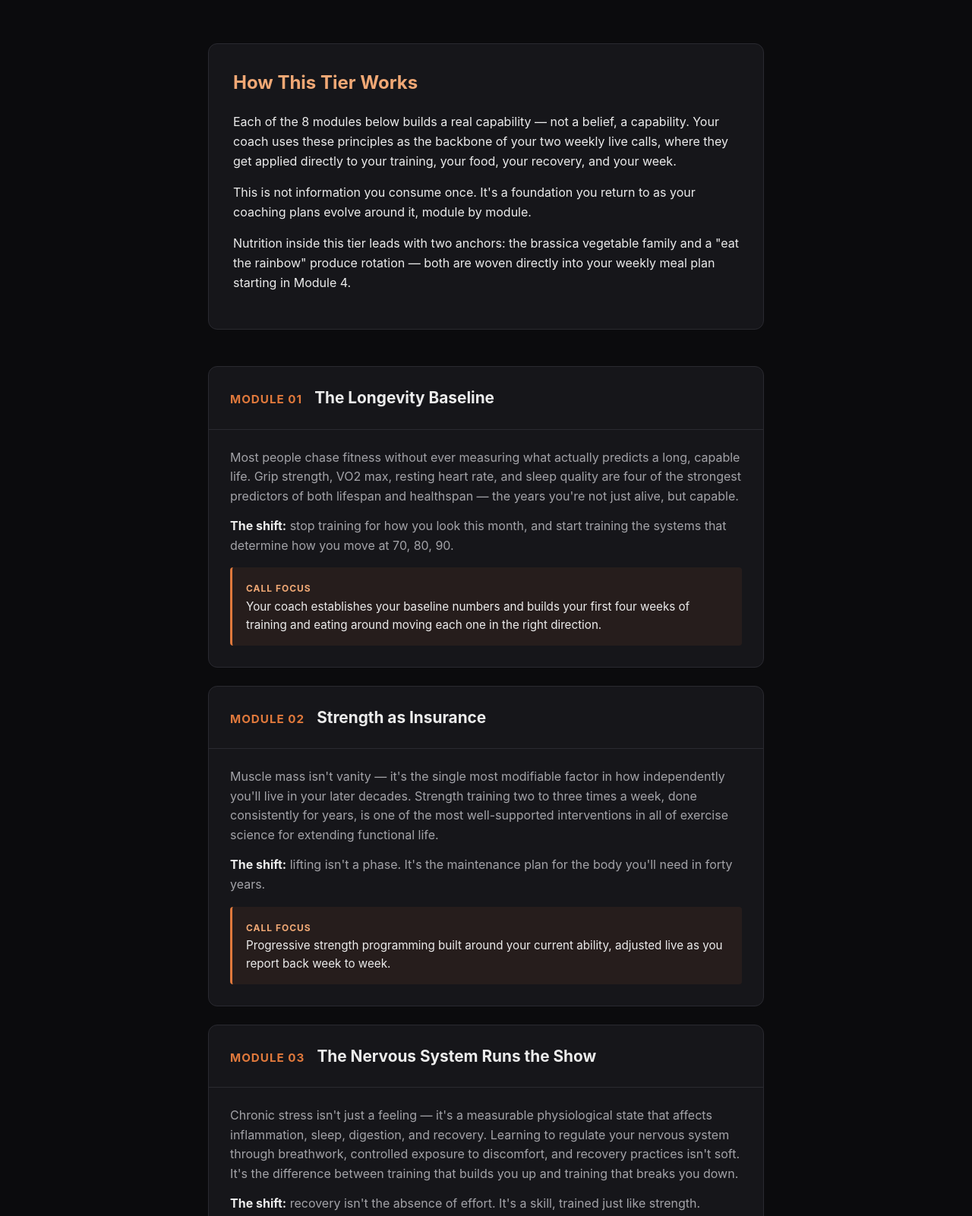
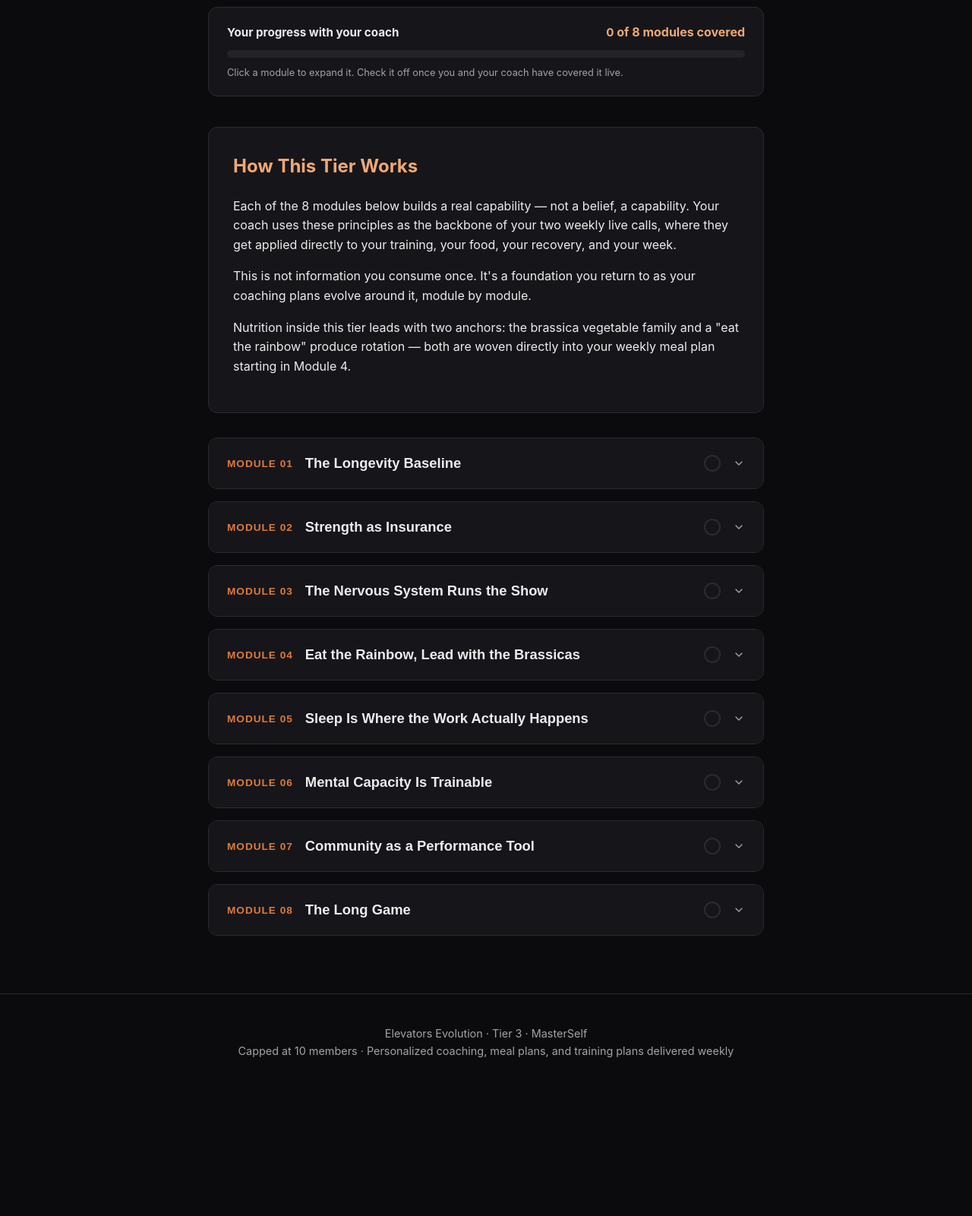
Before and after one commit to masterself216-bot/masterself-landing, a plain HTML site: page tier3-elevators-evolution.html in a window 1280 px wide. Shown: the part 420-2021 px from the top of the page at 76% size. After the commit the page ends 1895 px from the top, so only its background shows below. Drawn offline with Linux system fonts and the light colour scheme.

Commit message:
Add interactivity to Tier 3 page"

```diff
--- a/tier3-elevators-evolution.html
+++ b/tier3-elevators-evolution.html
@@ -22,113 +22,49 @@
     font-family: 'Montserrat', -apple-system, BlinkMacSystemFont, 'Segoe UI', sans-serif;
     line-height: 1.6;
   }
-  .hero {
-    padding: 80px 24px 60px;
-    text-align: center;
-    border-bottom: 1px solid var(--border);
+  .hero { padding: 80px 24px 40px; text-align: center; border-bottom: 1px solid var(--border); }
+  .hero h1 { font-size: 2.6rem; margin: 0 0 12px; color: var(--orange-soft); letter-spacing: -0.5px; }
+  .hero p { max-width: 640px; margin: 0 auto; color: var(--text-dim); font-size: 1.05rem; }
+  .badge {
+    display: inline-block; background: rgba(224,121,60,0.15); color: var(--orange-soft);
+    border: 1px solid var(--orange); padding: 4px 14px; border-radius: 20px;
+    font-size: 0.8rem; letter-spacing: 1px; text-transform: uppercase; margin-bottom: 20px;
   }
-  .hero h1 {
-    font-size: 2.6rem;
-    margin: 0 0 12px;
-    color: var(--orange-soft);
-    letter-spacing: -0.5px;
+  .tracker-wrap { max-width: 780px; margin: 32px auto 0; padding: 0 24px; }
+  .tracker { background: var(--panel); border: 1px solid var(--border); border-radius: 12px; padding: 20px 24px; }
+  .tracker-top { display: flex; justify-content: space-between; align-items: baseline; margin-bottom: 10px; }
+  .tracker-top span:first-child { font-weight: 700; font-size: 0.95rem; }
+  .tracker-count { color: var(--orange-soft); font-weight: 700; }
+  .bar-track { width: 100%; height: 10px; background: #232328; border-radius: 6px; overflow: hidden; }
+  .bar-fill { height: 100%; background: linear-gradient(90deg, var(--orange), var(--orange-soft)); width: 0%; transition: width 0.3s ease; border-radius: 6px; }
+  .tracker-hint { color: var(--text-dim); font-size: 0.8rem; margin-top: 10px; }
+  .container { max-width: 780px; margin: 0 auto; padding: 40px 24px 60px; }
+  .intro { background: var(--panel); border: 1px solid var(--border); border-radius: 12px; padding: 32px; margin-bottom: 32px; }
+  .intro h2 { color: var(--orange-soft); margin-top: 0; }
+  .module { border: 1px solid var(--border); border-radius: 12px; margin-bottom: 16px; overflow: hidden; background: var(--panel); }
+  .module-header {
+    padding: 22px 24px; display: flex; align-items: center; gap: 16px; cursor: pointer;
+    user-select: none; background: var(--panel); border: none; width: 100%; text-align: left; color: var(--text);
   }
-  .hero p {
-    max-width: 640px;
-    margin: 0 auto;
-    color: var(--text-dim);
-    font-size: 1.05rem;
+  .module-header:hover { background: #1c1c21; }
+  .module-number { color: var(--orange); font-weight: 700; font-size: 0.85rem; letter-spacing: 1px; white-space: nowrap; }
+  .module-title { font-size: 1.15rem; font-weight: 700; color: var(--text); margin: 0; flex: 1; }
+  .module-check {
+    width: 22px; height: 22px; border-radius: 50%; border: 2px solid var(--border); flex-shrink: 0;
+    display: flex; align-items: center; justify-content: center; font-size: 0.75rem; color: transparent; transition: all 0.2s ease;
   }
-  .badge {
-    display: inline-block;
-    background: rgba(224,121,60,0.15);
-    color: var(--orange-soft);
-    border: 1px solid var(--orange);
-    padding: 4px 14px;
-    border-radius: 20px;
-    font-size: 0.8rem;
-    letter-spacing: 1px;
-    text-transform: uppercase;
-    margin-bottom: 20px;
-  }
-  .container {
-    max-width: 780px;
-    margin: 0 auto;
-    padding: 60px 24px;
-  }
-  .intro {
-    background: var(--panel);
-    border: 1px solid var(--border);
-    border-radius: 12px;
-    padding: 32px;
-    margin-bottom: 48px;
-  }
-  .intro h2 {
-    color: var(--orange-soft);
-    margin-top: 0;
-  }
-  .module {
-    border: 1px solid var(--border);
-    border-radius: 12px;
-    margin-bottom: 24px;
-    overflow: hidden;
-    background: var(--panel);
-  }
-  .module-header {
-    padding: 24px 28px;
-    display: flex;
-    align-items: baseline;
-    gap: 16px;
-    border-bottom: 1px solid var(--border);
-  }
-  .module-number {
-    color: var(--orange);
-    font-weight: 700;
-    font-size: 0.95rem;
-    letter-spacing: 1px;
-  }
-  .module-title {
-    font-size: 1.3rem;
-    font-weight: 700;
-    color: var(--text);
-    margin: 0;
-  }
-  .module-body {
-    padding: 24px 28px 28px;
-  }
-  .module-body p {
-    color: var(--text-dim);
-    margin: 0 0 14px;
-  }
-  .module-body strong {
-    color: var(--text);
-  }
-  .call-focus {
-    margin-top: 16px;
-    padding: 14px 18px;
-    background: rgba(224,121,60,0.08);
-    border-left: 3px solid var(--orange);
-    border-radius: 4px;
-  }
-  .call-focus p {
-    margin: 0;
-    color: var(--text);
-    font-size: 0.95rem;
-  }
-  .call-focus span {
-    color: var(--orange-soft);
-    font-weight: 700;
-    text-transform: uppercase;
-    font-size: 0.75rem;
-    letter-spacing: 1px;
-  }
-  footer {
-    text-align: center;
-    padding: 40px 24px 80px;
-    color: var(--text-dim);
-    font-size: 0.9rem;
-    border-top: 1px solid var(--border);
-  }
+  .module-check.checked { background: var(--orange); border-color: var(--orange); color: #0b0b0d; }
+  .chevron { color: var(--text-dim); transition: transform 0.2s ease; flex-shrink: 0; }
+  .module.open .chevron { transform: rotate(180deg); }
+  .module-body-wrap { max-height: 0; overflow: hidden; transition: max-height 0.3s ease; }
+  .module.open .module-body-wrap { max-height: 600px; }
+  .module-body { padding: 4px 28px 26px; }
+  .module-body p { color: var(--text-dim); margin: 0 0 14px; }
+  .module-body strong { color: var(--text); }
+  .call-focus { margin-top: 12px; padding: 14px 18px; background: rgba(224,121,60,0.08); border-left: 3px solid var(--orange); border-radius: 4px; }
+  .call-focus p { margin: 0; color: var(--text); font-size: 0.95rem; }
+  .call-focus span { color: var(--orange-soft); font-weight: 700; text-transform: uppercase; font-size: 0.75rem; letter-spacing: 1px; }
+  footer { text-align: center; padding: 40px 24px 80px; color: var(--text-dim); font-size: 0.9rem; border-top: 1px solid var(--border); }
 </style>
 </head>
 <body>
@@ -137,6 +73,17 @@
   <span class="badge">Tier 3 · Elevators Evolution</span>
   <h1>Your Body and Mind Were Built to Adapt.<br>This Is Where You Prove It.</h1>
   <p>An 8-module foundation, reinforced weekly through two live coaching calls, one personalized meal plan, and one personalized training plan — built to extend how long you live and how fully you live it.</p>
+</div>
+
+<div class="tracker-wrap">
+  <div class="tracker">
+    <div class="tracker-top">
+      <span>Your progress with your coach</span>
+      <span class="tracker-count"><span id="doneCount">0</span> of 8 modules covered</span>
+    </div>
+    <div class="bar-track"><div class="bar-fill" id="barFill"></div></div>
+    <div class="tracker-hint">Click a module to expand it. Check it off once you and your coach have covered it live.</div>
+  </div>
 </div>
 
 <div class="container">
@@ -148,124 +95,132 @@
     <p>Nutrition inside this tier leads with two anchors: the brassica vegetable family and a "eat the rainbow" produce rotation — both are woven directly into your weekly meal plan starting in Module 4.</p>
   </div>
 
-  <div class="module">
-    <div class="module-header">
+  <div class="module" data-module>
+    <button class="module-header" data-toggle>
       <span class="module-number">MODULE 01</span>
       <h3 class="module-title">The Longevity Baseline</h3>
-    </div>
+      <span class="module-check" data-check>✓</span>
+      <svg class="chevron" width="16" height="16" viewBox="0 0 24 24" fill="none"><path d="M6 9l6 6 6-6" stroke="currentColor" stroke-width="2" stroke-linecap="round" stroke-linejoin="round"/></svg>
+    </button>
+    <div class="module-body-wrap">
       <div class="module-body">
         <p>Most people chase fitness without ever measuring what actually predicts a long, capable life. Grip strength, VO2 max, resting heart rate, and sleep quality are four of the strongest predictors of both lifespan and healthspan — the years you're not just alive, but capable.</p>
         <p><strong>The shift:</strong> stop training for how you look this month, and start training the systems that determine how you move at 70, 80, 90.</p>
-      <div class="call-focus">
-        <span>Call Focus</span>
-        <p>Your coach establishes your baseline numbers and builds your first four weeks of training and eating around moving each one in the right direction.</p>
+        <div class="call-focus"><span>Call Focus</span><p>Your coach establishes your baseline numbers and builds your first four weeks of training and eating around moving each one in the right direction.</p></div>
       </div>
     </div>
   </div>
 
-  <div class="module">
-    <div class="module-header">
+  <div class="module" data-module>
+    <button class="module-header" data-toggle>
       <span class="module-number">MODULE 02</span>
       <h3 class="module-title">Strength as Insurance</h3>
-    </div>
+      <span class="module-check" data-check>✓</span>
+      <svg class="chevron" width="16" height="16" viewBox="0 0 24 24" fill="none"><path d="M6 9l6 6 6-6" stroke="currentColor" stroke-width="2" stroke-linecap="round" stroke-linejoin="round"/></svg>
+    </button>
+    <div class="module-body-wrap">
       <div class="module-body">
         <p>Muscle mass isn't vanity — it's the single most modifiable factor in how independently you'll live in your later decades. Strength training two to three times a week, done consistently for years, is one of the most well-supported interventions in all of exercise science for extending functional life.</p>
         <p><strong>The shift:</strong> lifting isn't a phase. It's the maintenance plan for the body you'll need in forty years.</p>
-      <div class="call-focus">
-        <span>Call Focus</span>
-        <p>Progressive strength programming built around your current ability, adjusted live as you report back week to week.</p>
+        <div class="call-focus"><span>Call Focus</span><p>Progressive strength programming built around your current ability, adjusted live as you report back week to week.</p></div>
       </div>
     </div>
   </div>
 
-  <div class="module">
-    <div class="module-header">
+  <div class="module" data-module>
+    <button class="module-header" data-toggle>
       <span class="module-number">MODULE 03</span>
       <h3 class="module-title">The Nervous System Runs the Show</h3>
-    </div>
+      <span class="module-check" data-check>✓</span>
+      <svg class="chevron" width="16" height="16" viewBox="0 0 24 24" fill="none"><path d="M6 9l6 6 6-6" stroke="currentColor" stroke-width="2" stroke-linecap="round" stroke-linejoin="round"/></svg>
+    </button>
+    <div class="module-body-wrap">
       <div class="module-body">
         <p>Chronic stress isn't just a feeling — it's a measurable physiological state that affects inflammation, sleep, digestion, and recovery. Learning to regulate your nervous system through breathwork, controlled exposure to discomfort, and recovery practices isn't soft. It's the difference between training that builds you up and training that breaks you down.</p>
         <p><strong>The shift:</strong> recovery isn't the absence of effort. It's a skill, trained just like strength.</p>
-      <div class="call-focus">
-        <span>Call Focus</span>
-        <p>Breath and recovery protocols built into your weekly plan, not bolted on as an afterthought.</p>
+        <div class="call-focus"><span>Call Focus</span><p>Breath and recovery protocols built into your weekly plan, not bolted on as an afterthought.</p></div>
       </div>
     </div>
   </div>
 
-  <div class="module">
-    <div class="module-header">
+  <div class="module" data-module>
+    <button class="module-header" data-toggle>
       <span class="module-number">MODULE 04</span>
       <h3 class="module-title">Eat the Rainbow, Lead with the Brassicas</h3>
-    </div>
+      <span class="module-check" data-check>✓</span>
+      <svg class="chevron" width="16" height="16" viewBox="0 0 24 24" fill="none"><path d="M6 9l6 6 6-6" stroke="currentColor" stroke-width="2" stroke-linecap="round" stroke-linejoin="round"/></svg>
+    </button>
+    <div class="module-body-wrap">
       <div class="module-body">
         <p>Sustainable nutrition isn't a diet you white-knuckle through. It's understanding what your body actually needs — and building a plate that delivers it, meal after meal, without a fight.</p>
-      <p>Two things anchor this module. First, the <strong>brassica family</strong> — broccoli, cauliflower, Brussels sprouts, cabbage, kale, arugula, bok choy. These vegetables are unusually dense in compounds (glucosinolates, sulforaphane) tied to cellular detoxification and reduced inflammation, alongside high fiber and micronutrient content — making them one of the most researched vegetable groups for long-term health outcomes.</p>
-      <p>Second, <strong>eating the rainbow</strong> — deliberately rotating produce color (dark greens, reds, oranges, purples, whites) across the week. Color in produce roughly tracks with different families of antioxidants and phytonutrients, so variety in color is a simple, practical way to cover a wider nutritional base than any single "superfood" ever could.</p>
+        <p>Two things anchor this module. First, the <strong>brassica family</strong> — broccoli, cauliflower, Brussels sprouts, cabbage, kale, arugula, bok choy. These vegetables are unusually dense in compounds tied to cellular detoxification and reduced inflammation, alongside high fiber and micronutrient content.</p>
+        <p>Second, <strong>eating the rainbow</strong> — deliberately rotating produce color across the week. Color roughly tracks with different families of antioxidants and phytonutrients, so variety in color is a simple, practical way to cover a wider nutritional base than any single "superfood" ever could.</p>
         <p><strong>The shift:</strong> the goal isn't perfect eating. It's a plate that leads with brassicas and rotates color all week — a plan you can still be following in five years.</p>
-      <div class="call-focus">
-        <span>Call Focus</span>
-        <p>Your personalized weekly meal plan is built from this module — a brassica serving built into most days, and a rainbow rotation mapped across the week — then adjusted as your training load and goals shift.</p>
+        <div class="call-focus"><span>Call Focus</span><p>Your personalized weekly meal plan is built from this module — a brassica serving built into most days, and a rainbow rotation mapped across the week — then adjusted as your training load and goals shift.</p></div>
       </div>
     </div>
   </div>
 
-  <div class="module">
-    <div class="module-header">
+  <div class="module" data-module>
+    <button class="module-header" data-toggle>
       <span class="module-number">MODULE 05</span>
       <h3 class="module-title">Sleep Is Where the Work Actually Happens</h3>
-    </div>
+      <span class="module-check" data-check>✓</span>
+      <svg class="chevron" width="16" height="16" viewBox="0 0 24 24" fill="none"><path d="M6 9l6 6 6-6" stroke="currentColor" stroke-width="2" stroke-linecap="round" stroke-linejoin="round"/></svg>
+    </button>
+    <div class="module-body-wrap">
       <div class="module-body">
         <p>Training breaks the body down. Sleep is where it rebuilds — muscle repair, memory consolidation, hormone regulation, and immune function all depend on consistent, quality sleep. Poor sleep quietly undoes a huge percentage of the progress people think they're losing in the gym or kitchen.</p>
         <p><strong>The shift:</strong> treat your sleep schedule with the same discipline you treat your training schedule.</p>
-      <div class="call-focus">
-        <span>Call Focus</span>
-        <p>Sleep tracking and adjustment becomes part of your weekly check-in, not an afterthought question.</p>
+        <div class="call-focus"><span>Call Focus</span><p>Sleep tracking and adjustment becomes part of your weekly check-in, not an afterthought question.</p></div>
       </div>
     </div>
   </div>
 
-  <div class="module">
-    <div class="module-header">
+  <div class="module" data-module>
+    <button class="module-header" data-toggle>
       <span class="module-number">MODULE 06</span>
       <h3 class="module-title">Mental Capacity Is Trainable</h3>
-    </div>
+      <span class="module-check" data-check>✓</span>
+      <svg class="chevron" width="16" height="16" viewBox="0 0 24 24" fill="none"><path d="M6 9l6 6 6-6" stroke="currentColor" stroke-width="2" stroke-linecap="round" stroke-linejoin="round"/></svg>
+    </button>
+    <div class="module-body-wrap">
       <div class="module-body">
         <p>Focus, discipline, and emotional regulation aren't fixed traits — they're skills built through deliberate practice, the same way a muscle is built through resistance. Voluntary discomfort (hard workouts, cold exposure, fasting windows, disciplined routines) trains your capacity to stay steady when things get uncomfortable — in training and in life.</p>
         <p><strong>The shift:</strong> every hard rep is also a rep for your mind. You're building the same muscle twice.</p>
-      <div class="call-focus">
-        <span>Call Focus</span>
-        <p>Coaches build in structured challenge points designed to stretch your mental capacity alongside your physical one.</p>
+        <div class="call-focus"><span>Call Focus</span><p>Coaches build in structured challenge points designed to stretch your mental capacity alongside your physical one.</p></div>
       </div>
     </div>
   </div>
 
-  <div class="module">
-    <div class="module-header">
+  <div class="module" data-module>
+    <button class="module-header" data-toggle>
       <span class="module-number">MODULE 07</span>
       <h3 class="module-title">Community as a Performance Tool</h3>
-    </div>
+      <span class="module-check" data-check>✓</span>
+      <svg class="chevron" width="16" height="16" viewBox="0 0 24 24" fill="none"><path d="M6 9l6 6 6-6" stroke="currentColor" stroke-width="2" stroke-linecap="round" stroke-linejoin="round"/></svg>
+    </button>
+    <div class="module-body-wrap">
       <div class="module-body">
         <p>Social connection is one of the most consistently underrated predictors of long-term health outcomes — on par with not smoking, in some longevity research. Isolation quietly erodes both mental and physical health over time. Showing up for live calls, being seen, being accountable to real people — this isn't a soft feature of MasterSelf. It's part of the mechanism.</p>
         <p><strong>The shift:</strong> your two weekly calls aren't a check-in. They're a longevity intervention.</p>
-      <div class="call-focus">
-        <span>Call Focus</span>
-        <p>Calls are built around real conversation and accountability — not just a script read at you.</p>
+        <div class="call-focus"><span>Call Focus</span><p>Calls are built around real conversation and accountability — not just a script read at you.</p></div>
       </div>
     </div>
   </div>
 
-  <div class="module">
-    <div class="module-header">
+  <div class="module" data-module>
+    <button class="module-header" data-toggle>
       <span class="module-number">MODULE 08</span>
       <h3 class="module-title">The Long Game</h3>
-    </div>
+      <span class="module-check" data-check>✓</span>
+      <svg class="chevron" width="16" height="16" viewBox="0 0 24 24" fill="none"><path d="M6 9l6 6 6-6" stroke="currentColor" stroke-width="2" stroke-linecap="round" stroke-linejoin="round"/></svg>
+    </button>
+    <div class="module-body-wrap">
       <div class="module-body">
         <p>None of the previous seven modules matter if they aren't sustained. The people who actually extend their healthy years aren't the ones who trained hardest for six months — they're the ones who kept showing up for fifteen years. Evolution, in the MasterSelf sense, is compounding — small, consistent, well-directed effort stacked over a long time horizon.</p>
         <p><strong>The shift:</strong> you're not signing up for a program. You're building a decades-long practice, starting now.</p>
-      <div class="call-focus">
-        <span>Call Focus</span>
-        <p>Long-term planning check-ins, revisiting your baseline numbers from Module 1 to track real, measurable change over time.</p>
+        <div class="call-focus"><span>Call Focus</span><p>Long-term planning check-ins, revisiting your baseline numbers from Module 1 to track real, measurable change over time.</p></div>
       </div>
     </div>
   </div>
@@ -277,5 +232,53 @@
   Capped at 10 members · Personalized coaching, meal plans, and training plans delivered weekly
 </footer>
 
+<script>
+  const modules = document.querySelectorAll('[data-module]');
+  const doneCountEl = document.getElementById('doneCount');
+  const barFillEl = document.getElementById('barFill');
+  const STORAGE_KEY = 'masterself_tier3_progress';
+
+  function loadProgress() {
+    try { const raw = localStorage.getItem(STORAGE_KEY); return raw ? JSON.parse(raw) : {}; }
+    catch(e) { return {}; }
+  }
+  function saveProgress(data) {
+    try { localStorage.setItem(STORAGE_KEY, JSON.stringify(data)); } catch(e) {}
+  }
+
+  let progress = loadProgress();
+
+  function updateTracker() {
+    const checks = document.querySelectorAll('[data-check]');
+    let done = 0;
+    checks.forEach(c => { if (c.classList.contains('checked')) done++; });
+    doneCountEl.textContent = done;
+    barFillEl.style.width = (done / checks.length * 100) + '%';
+  }
+
+  modules.forEach((mod, i) => {
+    const toggleBtn = mod.querySelector('[data-toggle]');
+    const checkEl = mod.querySelector('[data-check]');
+    const key = 'module' + i;
+
+    if (progress[key]) checkEl.classList.add('checked');
+
+    toggleBtn.addEventListener('click', (e) => {
+      if (e.target === checkEl) return;
+      mod.classList.toggle('open');
+    });
+
+    checkEl.addEventListener('click', (e) => {
+      e.stopPropagation();
+      checkEl.classList.toggle('checked');
+      progress[key] = checkEl.classList.contains('checked');
+      saveProgress(progress);
+      updateTracker();
+    });
+  });
+
+  updateTracker();
+</script>
+
 </body>
 </html>
```
Lines whose indentation alone changed are shown as unchanged.
